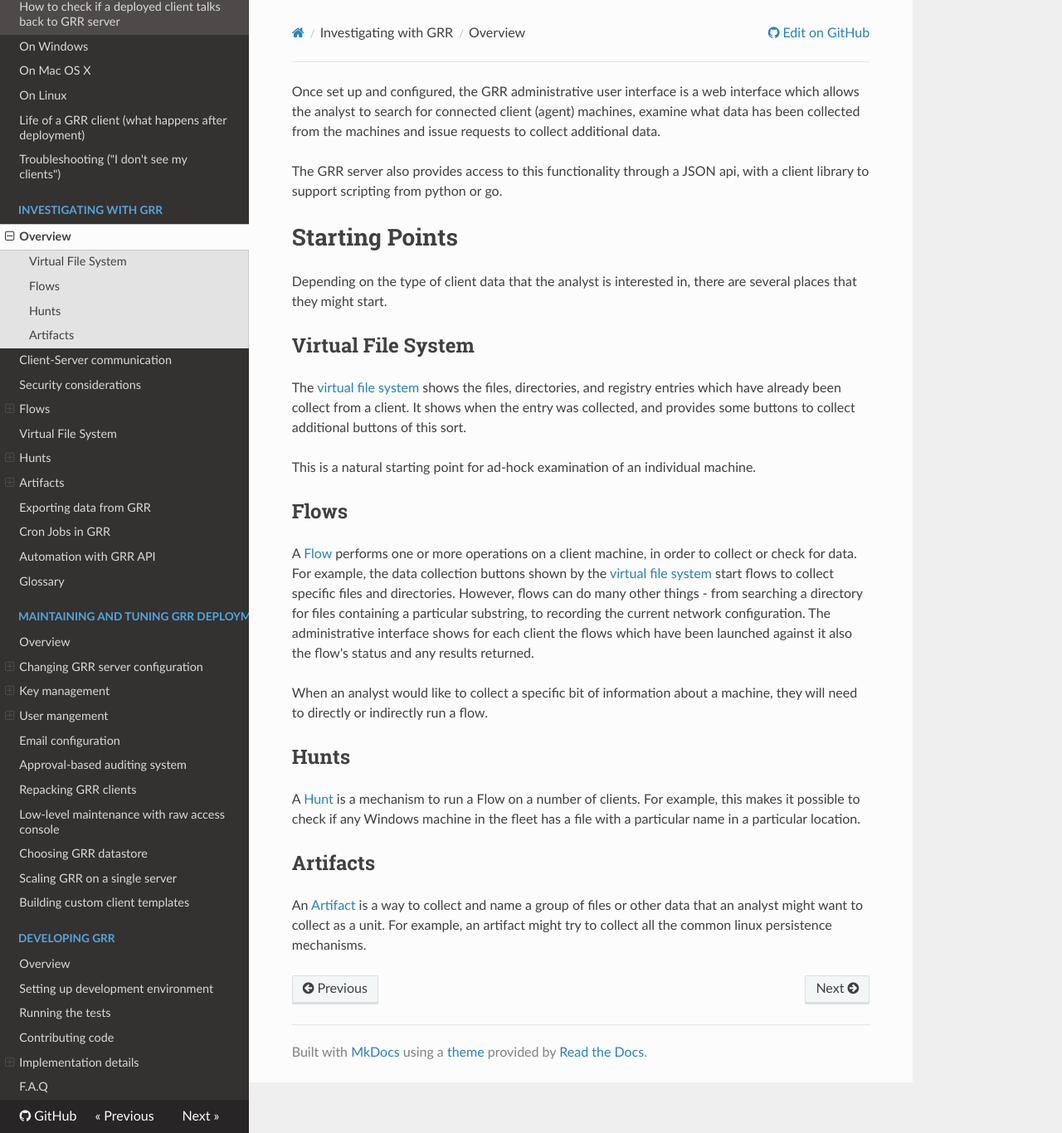
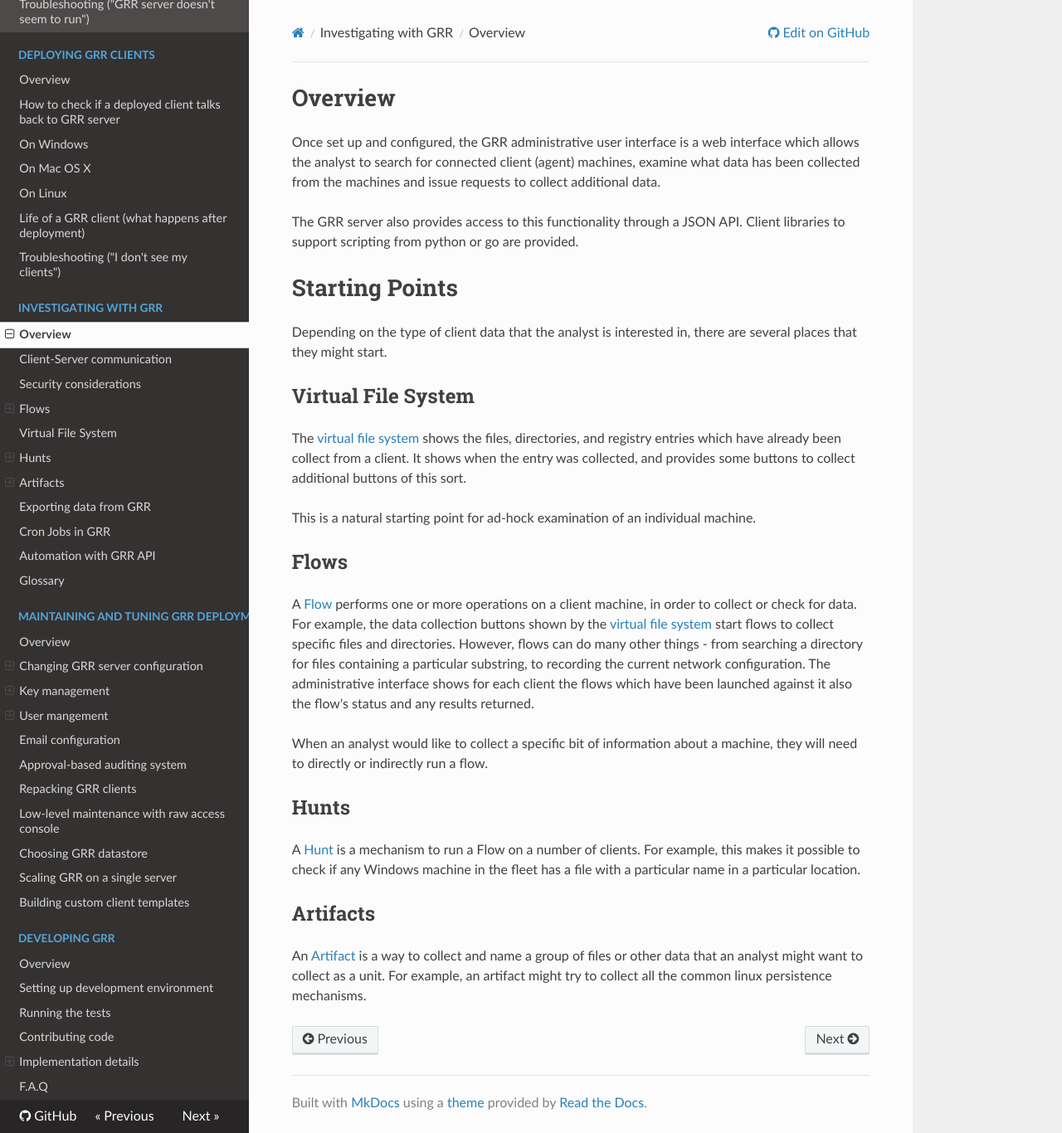
Before and after one commit to google/grr-doc, an MkDocs documentation site: the page built from docs/investigating-with-grr/overview.md, in a window 1280 px wide and 1366 px high. Shown: the whole window at 83% size. Built offline with MkDocs 1.6.1, drawn with Linux system fonts in a browser that asks for light colours; nearby versions of some CDN libraries; old or Windows-style settings are respelled for this version of MkDocs.

Commit message:
Minor tweaks to overview.

```diff
--- a/docs/investigating-with-grr/overview.md
+++ b/docs/investigating-with-grr/overview.md
@@ -1,11 +1,13 @@
+
+# Overview
 
 Once set up and configured, the GRR administrative user interface is a web
 interface which allows the analyst to search for connected client (agent)
 machines, examine what data has been collected from the machines and issue
 requests to collect additional data.
 
-The GRR server also provides access to this functionality through a JSON api,
-with a client library to support scripting from python or go.
+The GRR server also provides access to this functionality through a JSON API.
+Client libraries to support scripting from python or go are provided.
 
 # Starting Points
 
```
